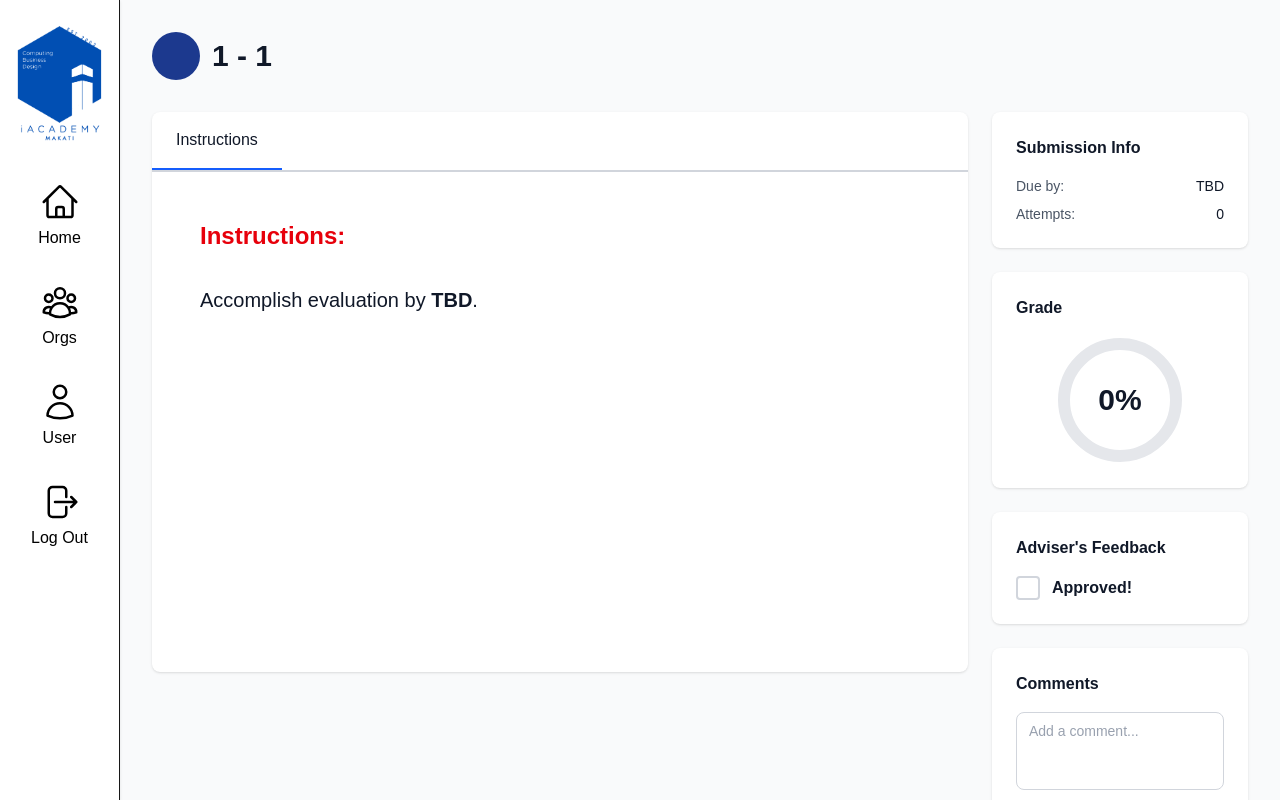
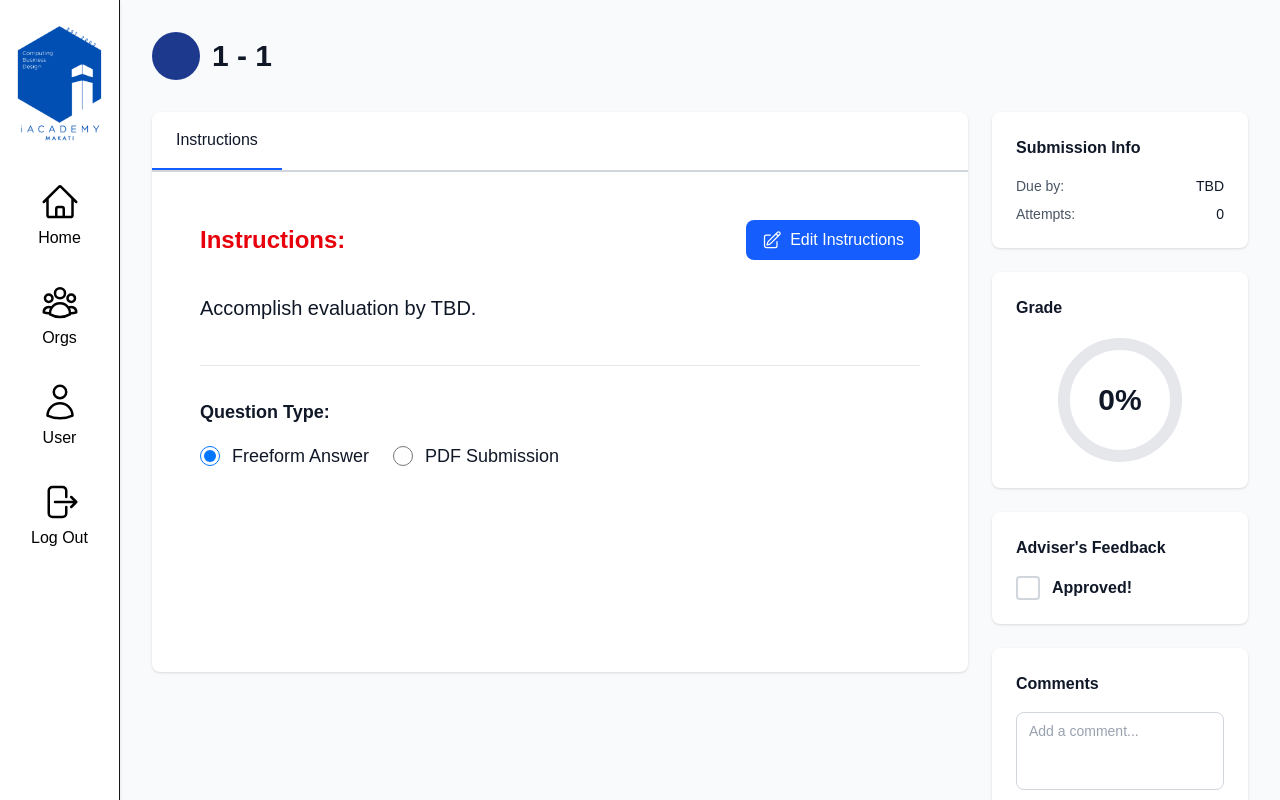
Before and after one commit to nanah1307/isope-thesis, a Next.js app: page /dashboard/orgs/1/requirements/1 in a window 1280 px wide. Built offline with nearby package versions, Linux system fonts and the light colour scheme; no server answers.

Commit message:
Edit instruction + radio btn for types

```diff
--- a/src/app/dashboard/orgs/[orgname]/requirements/[reqid]/page.tsx
+++ b/src/app/dashboard/orgs/[orgname]/requirements/[reqid]/page.tsx
@@ -39,6 +39,9 @@ export default function RequirementPage({ params }: { params: Promise<{ orgname:
   const [submittedScore, setSubmittedScore] = useState<number>(0);
   const [dueDate, setDueDate] = useState<Date | null>(null);
   const [currentTime, setCurrentTime] = useState(Date.now());
+  const [isEditingInstructions, setIsEditingInstructions] = useState(false);
+  const [instructions, setInstructions] = useState('');
+  const [questionType, setQuestionType] = useState<'freeform' | 'pdf'>('freeform');
 
   const requirement = requirements.find(r => r.id === reqid);
   const requirementName = requirement?.title || reqid;
@@ -70,8 +73,24 @@ export default function RequirementPage({ params }: { params: Promise<{ orgname:
       }
     }
 
+    // Load saved instructions
+    const instructionsKey = `instructions_${orgname}_${reqid}`;
+    const savedInstructions = localStorage.getItem(instructionsKey);
+    if (savedInstructions) {
+      setInstructions(savedInstructions);
+    } else {
+      setInstructions(`Accomplish evaluation by ${formattedDueDate}.`);
+    }
+
+    // Load saved question type
+    const questionTypeKey = `questionType_${orgname}_${reqid}`;
+    const savedQuestionType = localStorage.getItem(questionTypeKey);
+    if (savedQuestionType) {
+      setQuestionType(savedQuestionType as 'freeform' | 'pdf');
+    }
+
     setComments(loadCommentsFromLocalStorage(orgname, reqid));
-  }, [orgname, reqid]);
+  }, [orgname, reqid, formattedDueDate]);
 
   useEffect(() => {
     if (orgname && reqid) saveCommentsToLocalStorage(orgname, reqid, comments);
@@ -107,6 +126,29 @@ export default function RequirementPage({ params }: { params: Promise<{ orgname:
       gradedAt: new Date().toISOString()
     }));
     window.location.reload();
+  };
+
+  const handleSaveInstructions = () => {
+    const instructionsKey = `instructions_${orgname}_${reqid}`;
+    localStorage.setItem(instructionsKey, instructions);
+    setIsEditingInstructions(false);
+  };
+
+  const handleCancelEditInstructions = () => {
+    const instructionsKey = `instructions_${orgname}_${reqid}`;
+    const savedInstructions = localStorage.getItem(instructionsKey);
+    if (savedInstructions) {
+      setInstructions(savedInstructions);
+    } else {
+      setInstructions(`Accomplish evaluation by ${formattedDueDate}.`);
+    }
+    setIsEditingInstructions(false);
+  };
+
+  const handleQuestionTypeChange = (type: 'freeform' | 'pdf') => {
+    setQuestionType(type);
+    const questionTypeKey = `questionType_${orgname}_${reqid}`;
+    localStorage.setItem(questionTypeKey, type);
   };
 
   const AnswersDisplay = () => (
@@ -162,10 +204,79 @@ export default function RequirementPage({ params }: { params: Promise<{ orgname:
               <div className="p-12 min-h-[500px]">
                 {activeTab === 'instructions' && (
                   <div>
-                    <h2 className="text-red-600 font-bold mb-8 text-2xl">Instructions:</h2>
-                    <p className="text-gray-900 mb-10 leading-relaxed text-xl max-w-4xl font-medium">
-                      Accomplish evaluation by <span className="font-bold">{formattedDueDate}</span>.
-                    </p>
+                    <div className="flex justify-between items-center mb-8">
+                      <h2 className="text-red-600 font-bold text-2xl">Instructions:</h2>
+                      {!isEditingInstructions ? (
+                        <button
+                          onClick={() => setIsEditingInstructions(true)}
+                          className="flex items-center gap-2 px-4 py-2 bg-blue-600 hover:bg-blue-700 text-white font-medium rounded-lg transition-colors cursor-pointer"
+                        >
+                          <svg xmlns="http://www.w3.org/2000/svg" fill="none" viewBox="0 0 24 24" strokeWidth={1.5} stroke="currentColor" className="w-5 h-5">
+                            <path strokeLinecap="round" strokeLinejoin="round" d="m16.862 4.487 1.687-1.688a1.875 1.875 0 1 1 2.652 2.652L10.582 16.07a4.5 4.5 0 0 1-1.897 1.13L6 18l.8-2.685a4.5 4.5 0 0 1 1.13-1.897l8.932-8.931Zm0 0L19.5 7.125M18 14v4.75A2.25 2.25 0 0 1 15.75 21H5.25A2.25 2.25 0 0 1 3 18.75V8.25A2.25 2.25 0 0 1 5.25 6H10" />
+                          </svg>
+                          Edit Instructions
+                        </button>
+                      ) : (
+                        <div className="flex gap-2">
+                          <button
+                            onClick={handleSaveInstructions}
+                            className="px-4 py-2 bg-green-600 hover:bg-green-700 text-white font-medium rounded-lg transition-colors cursor-pointer"
+                          >
+                            Save
+                          </button>
+                          <button
+                            onClick={handleCancelEditInstructions}
+                            className="px-4 py-2 bg-gray-500 hover:bg-gray-600 text-white font-medium rounded-lg transition-colors cursor-pointer"
+                          >
+                            Cancel
+                          </button>
+                        </div>
+                      )}
+                    </div>
+
+                    {isEditingInstructions ? (
+                      <textarea
+                        value={instructions}
+                        onChange={(e) => setInstructions(e.target.value)}
+                        className="w-full px-4 py-3 border border-gray-300 rounded-lg focus:outline-none focus:ring-2 focus:ring-blue-500 text-gray-900 text-xl font-medium min-h-[200px]"
+                        placeholder="Enter instructions here..."
+                      />
+                    ) : (
+                      <p className="text-gray-900 mb-10 leading-relaxed text-xl max-w-4xl font-medium">
+                        {instructions}
+                      </p>
+                    )}
+
+                    <div className="mt-8 pt-8 border-t border-gray-200">
+                      <h3 className="text-gray-900 font-bold text-lg mb-4">Question Type:</h3>
+                      <div className="flex gap-6">
+                        <label className="flex items-center gap-3 cursor-pointer">
+                          <input
+                            type="radio"
+                            name="questionType"
+                            value="freeform"
+                            checked={questionType === 'freeform'}
+                            onChange={() => handleQuestionTypeChange('freeform')}
+                            className="w-5 h-5 text-blue-600 focus:ring-2 focus:ring-blue-500 cursor-pointer"
+                          />
+                          <span className="text-gray-900 font-medium text-lg">Freeform Answer</span>
+                        </label>
+                        <label className="flex items-center gap-3 cursor-pointer">
+                          <input
+                            type="radio"
+                            name="questionType"
+                            value="pdf"
+                            checked={questionType === 'pdf'}
+                            onChange={() => handleQuestionTypeChange('pdf')}
+                            className="w-5 h-5 text-blue-600 focus:ring-2 focus:ring-blue-500 cursor-pointer"
+                          />
+                          <span className="text-gray-900 font-medium text-lg">PDF Submission</span>
+                        </label>
+                      </div>
+                        <p className="text-blue-900 text-sm">
+                          {questionType === 'freeform' }
+                        </p>
+                    </div>
                   </div>
                 )}
                 {activeTab === 'grading' && hasSubmitted && (
```
